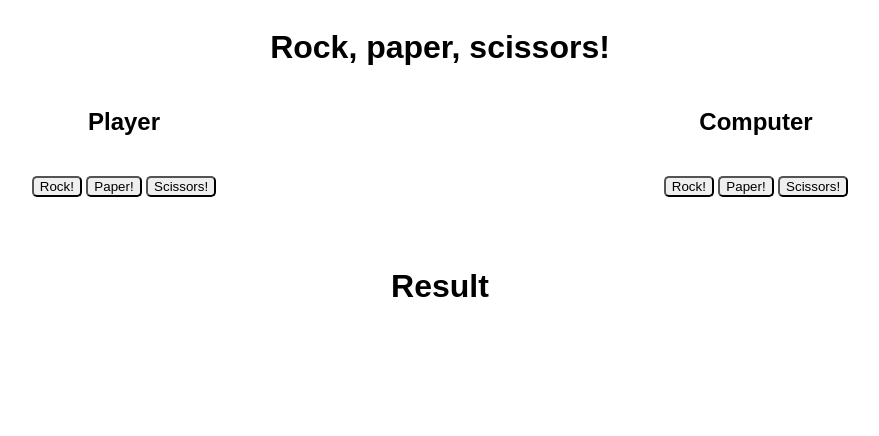
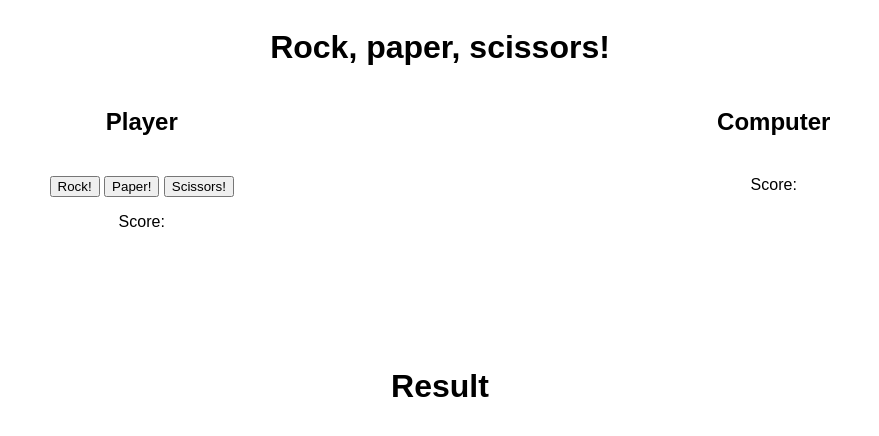
Before and after one commit to dorman010/RPS, a plain HTML site: page index.html in a window 1280 px wide. Shown: the whole page, without its empty margins (200-1079 px from the left). Drawn offline with Linux system fonts and the light colour scheme.

Commit message:
added basic GUI

```diff
--- a/index.html
+++ b/index.html
@@ -8,16 +8,21 @@
     <div class = 'game'>
         <div class = 'Player'>
             <h2>Player</h2>
-            <button>Rock!</button>
-            <button>Paper!</button>
-            <button>Scissors!</button>
+            <input type = "button" value = "Rock!"></input>
+            <input type = "button" value = "Paper!"></input>
+            <input type = "button" value = "Scissors!"></input>
+            <p>Score:</p>
         </div>
         <div class = 'Comp'>
             <h2>Computer</h2>
-            <button onclick="invalidChoice()">Rock!</button>
+            <!--
+            <button onclick="invalidChoice()">Rock!</button>s
             <button onclick="invalidChoice()">Paper!</button>
-            <button onclick="invalidChoice()">Scissors!</button>
+            <button onclick="invalidChoice()">Scissors!</button> -->
+            <p>Score:</p>
         </div>
     </div>
-    <h1 class= 'result'>Result</h1>
+    <div class = 'result'>
+        <h1 class= 'result'>Result</h1>
+    </div>
 </body>
--- a/script.js
+++ b/script.js
@@ -2,17 +2,21 @@ let payerScore = 0
 let compputerScore = 0
 const buttons = document.querySelector('input')
 
-let rpsComp = ['Rock', 'Paper', 'Scissors'];
-
-function computerPlay(arr){
-    const random = arr[Math.floor(Math.random() * arr.length)];
-    console.log(random)
-    return random;
+function computerPlay() {
+    let choices = ['rock', 'paper', 'scissors']
+    return choices[Math.floor(Math.random() * choices.length)]
+}
+computerPlay()
+// disable buttons at the end of the game
+function disableButtons() {
+    buttons.forEach(elem => {
+        elem.disabled = true;
+    })
 }
 
-computerPlay(rpsComp)
+// computerPlay(rpsComp)
 
-function invalidChoice() {
+/* function invalidChoice() {
     // return 'Please select from the player choice';
     console.log('Please select from the player choice section to the left');
-}
+} */
--- a/style.css
+++ b/style.css
@@ -12,6 +12,11 @@ h1 {
     justify-content: center;
 }
 
+p {
+    display:flex;
+    align-items: center;
+    justify-content: center;
+}
 .game {
     display: flex;
     justify-content: space-around;
```
